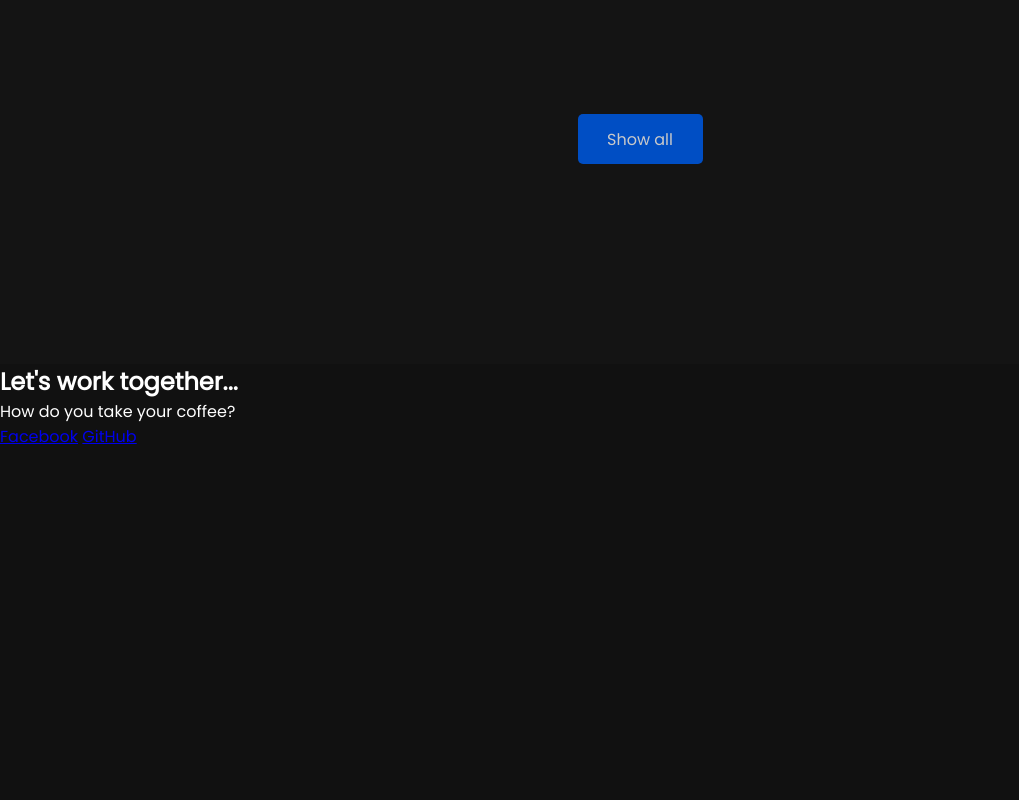
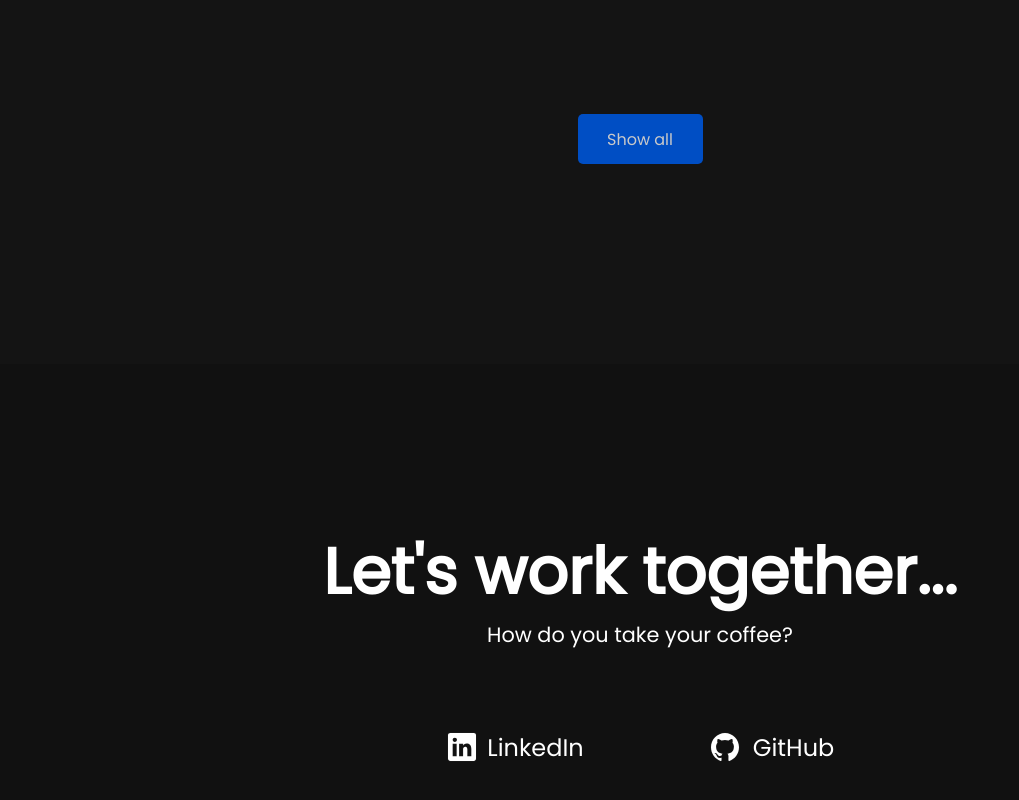
Before and after one commit to NahuelGenchi/freeCodeCamp, a website: page responsive_web_design/personal_portfolio/index.html in a window 1280 px wide. Shown: the part 1836-2636 px from the top of the page, without its empty margins (0-1019 px from the left). Before the commit the page ends 2285 px from the top, so only its background shows below. Drawn offline with nearby package versions, Linux system fonts and the light colour scheme.

Commit message:
PP: contact section done

```diff
--- a/responsive_web_design/personal_portfolio/index.html
+++ b/responsive_web_design/personal_portfolio/index.html
@@ -47,8 +47,8 @@
             <p>How do you take your coffee?</p>
         </div>
         <div class="contact-links">
-            <a href="https://facebook.com/freecodecamp" target="_blank" class="btn contact-details"><i class="fab fa-facebook-square"></i> Facebook</a>
-            <a id="profile-link" href="https://github.com/freecodecamp" target="_blank" class="btn contact-details"><i class="fab fa-github"></i> GitHub</a>
+            <a href="https://www.linkedin.com/in/nahuel-genchi/" target="_blank" class="btn contact-details logo-linkedinLink"><ion-icon name="logo-linkedin"></ion-icon> LinkedIn</a>
+            <a id="profile-link" href="https://github.com/freecodecamp" target="_blank" class="btn contact-details"><ion-icon name="logo-github"></ion-icon> GitHub</a>
         </div>
     </section>
 </body>
--- a/responsive_web_design/personal_portfolio/scss/_footer.scss
+++ b/responsive_web_design/personal_portfolio/scss/_footer.scss
@@ -0,0 +1,41 @@
+.contact-section {
+  height: 70vh;
+  display: flex;
+  flex-direction: column;
+  align-items: center;
+  justify-content: center;
+  .contact-section-header {
+    h2 {
+      font-size: 4rem;
+    }
+    p {
+      font-size: 1.3rem;
+      text-align: center;
+    }
+  }
+  .contact-links {
+    margin-top: 10vh;
+    width: 50vw;
+    display: flex;
+    justify-content: space-evenly;
+    a {
+      font-size: 1.5rem;
+      width: 125px;
+      display: flex;
+      align-items: center;
+      justify-content: space-between;
+      color: inherit;
+      text-decoration: none;
+      transition: transform 0.3s ease-out;
+      ion-icon {
+        font-size: 2rem;
+      }
+    }
+    .logo-linkedinLink {
+      width: 138px;
+    }
+    a:hover {
+      transform: translateY(8px);
+    }
+  }
+}
```
Also changed, not shown: responsive_web_design/personal_portfolio/css/main.css, 1 other file.
